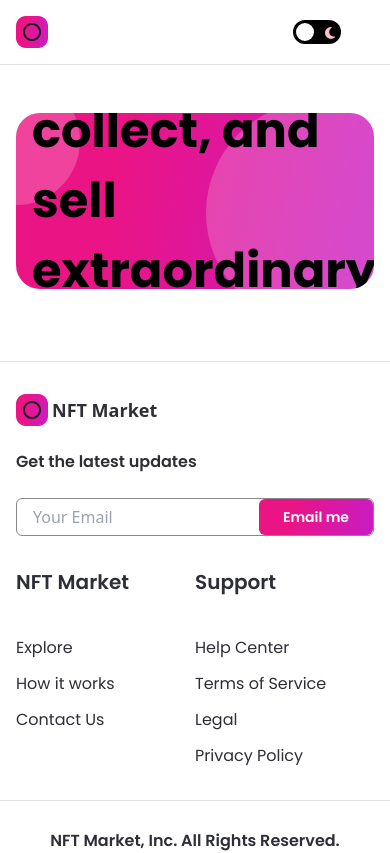
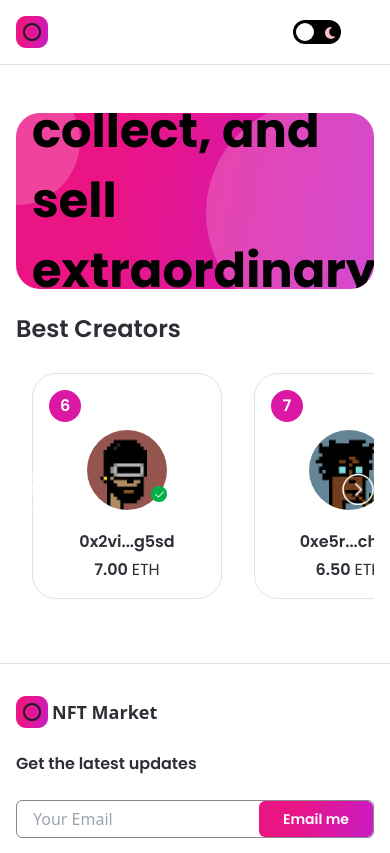
Before and after one commit to Mritunjay004/nft-marketplace, a Next.js app: page / in a window 390 px wide. Shown: the top 853 px of the page. Built offline with nearby package versions, Linux system fonts and the light colour scheme.

Commit message:
adding creators section

```diff
--- /dev/null
+++ b/components/CreaterCard.jsx
@@ -0,0 +1,27 @@
+import Image from 'next/image';
+
+import images from '../assets';
+
+const CreaterCard = ({ rank, creatorImage, creatorName, creatorETHs }) => (
+  <div className="min-w-190 minlg:min-w-240 dark:bg-nft-black-3 bg-white border dark:border-nft-black-3 border-nft-gray-1 rounded-3xl flex flex-col p-4 m-4 ">
+    <div className="w-8 h-8 minlg:w-10 minlg:h-10 bg-nft-red-violet flexCenter rounded-full">
+      <p className="font-poppins text-white font-semibold text-base minlg:text-lg ">{rank}</p>
+    </div>
+
+    <div className="my-2 flex justify-center ">
+      <div className="relative w-20 h-20 minlg:w-28 ">
+        <Image src={creatorImage} layout="fill" objectFit="cover" alt="creatorName" className="rounded-full" />
+        <div className="absolute w-4 h-4 minlg:w-7 minlg:h-7 bottom-2 -right-0 ">
+          <Image src={images.tick} layout="fill" objectFit="contain" />
+        </div>
+      </div>
+    </div>
+
+    <div className="mt-3 minlg:mt-7 text-center flexCenter flex-col ">
+      <p className="font-poppins dark:text-white text-nft-black-1 font-semibold text-base ">{creatorName}</p>
+      <p className="mt-1 font-poppins dark:text-white text-nft-black-1 font-semibold text-base ">{creatorETHs.toFixed(2)} <span className="font-normal ">ETH</span> </p>
+    </div>
+  </div>
+);
+
+export default CreaterCard;
--- a/components/index.js
+++ b/components/index.js
@@ -2,5 +2,6 @@
 import Footer from './Footer';
 import Button from './Button';
 import Banner from './Banner';
+import CreaterCard from './CreaterCard';
 
-export { Navbar, Footer, Button, Banner };
+export { Navbar, Footer, Button, Banner, CreaterCard };
--- a/pages/index.js
+++ b/pages/index.js
@@ -1,6 +1,50 @@
-import { Banner } from '../components';
+import { useEffect, useRef, useState } from 'react';
+import Image from 'next/image';
+import { useTheme } from 'next-themes';
 
-const Home = () => (
+import { Banner, CreaterCard } from '../components';
+import images from '../assets';
+import { makeId } from '../utils/makeId';
+
+const Home = () => {
+  const [hideButtons, setHideButtons] = useState(false);
+  const { theme } = useTheme();
+  const parentRef = useRef(null);
+  const scrollRef = useRef(null);
+
+  const handleScroll = (direction) => {
+    const { current } = scrollRef;
+
+    const scrollAmount = window.innerWidth > 1800 ? 270 : 210;
+
+    if (direction === 'left') {
+      current.scrollLeft -= scrollAmount;
+    } else {
+      current.scrollLeft += scrollAmount;
+    }
+  };
+
+  const isScrollable = () => {
+    const { current } = scrollRef;
+    const { current: parent } = parentRef;
+
+    if (current?.scrollWidth >= parent?.offsetWidth) {
+      setHideButtons(false);
+    } else {
+      setHideButtons(true);
+    }
+  };
+
+  useEffect(() => {
+    isScrollable();
+    window.addEventListener('resize', isScrollable);
+
+    return () => {
+      window.removeEventListener('resize', isScrollable);
+    };
+  });
+
+  return (
     <div className="flex justify-center sm:px-4 p-12">
       <div className="w-full minmd:w-4/5">
         <Banner
@@ -8,8 +52,36 @@
           childrentStyles="md:text-4xl sm:text-2xl xs:text-xl text-left "
           parentStyles="justify-start mb-6 h-72 sm:h-60 p-12 xs:p-4 xs:h-44 rounded-3xl"
         />
+
+        <div>
+          <h1 className="font-poppins dark:text-white text-nft-black-1 text-2xl minlg:text-4xl font-semibold ml-4 xs:ml-0 ">Best Creators</h1>
+          <div className="relative flex-1 max-w-full flex mt-3 " ref={parentRef}>
+            <div className="flex flex-row w-max overflow-x-scroll no-scrollbar select-none " ref={scrollRef}>
+              {[6, 7, 8, 9, 10].map((i) => (
+                <CreaterCard
+                  key={`creator-${i}`}
+                  rank={i}
+                  creatorImage={images[`creator${i}`]}
+                  creatorName={`0x${makeId(3)}...${makeId(4)}`}
+                  creatorETHs={10 - i * 0.5}
+                />
+              ))}
+
+              {!hideButtons && (
+                <>
+                  <div onClick={() => handleScroll('left')} className="absolute w-8 h-8 minlg:w-12 minlg:h-12 top-45 cursor-pointer left-0 ">
+                    <Image src={images.left} layout="fill" objectFit="contain" alt="left_arrow" className={theme === 'light' && 'invert filter'} />
+                  </div>
+                  <div onClick={() => handleScroll('right')} className="absolute w-8 h-8 minlg:w-12 minlg:h-12 top-45 cursor-pointer right-0 ">
+                    <Image src={images.right} layout="fill" objectFit="contain" alt="left_arrow" className={theme === 'light' && 'invert filter'} />
+                  </div>
+                </>
+              )}
+            </div>
+          </div>
+        </div>
       </div>
     </div>
   );
-
+};
 export default Home;
--- /dev/null
+++ b/utils/makeId.js
@@ -0,0 +1,12 @@
+/* eslint-disable no-plusplus */
+export const makeId = (length) => {
+  let result = '';
+  const characters = 'abcdefghijklmnopqrstuvwxyz0123456789';
+  const charactersLength = characters.length;
+
+  for (let i = 0; i < length; i++) {
+    result += characters.charAt(Math.floor(Math.random() * charactersLength));
+  }
+
+  return result;
+};
```
Lines whose indentation alone changed are shown as unchanged.
